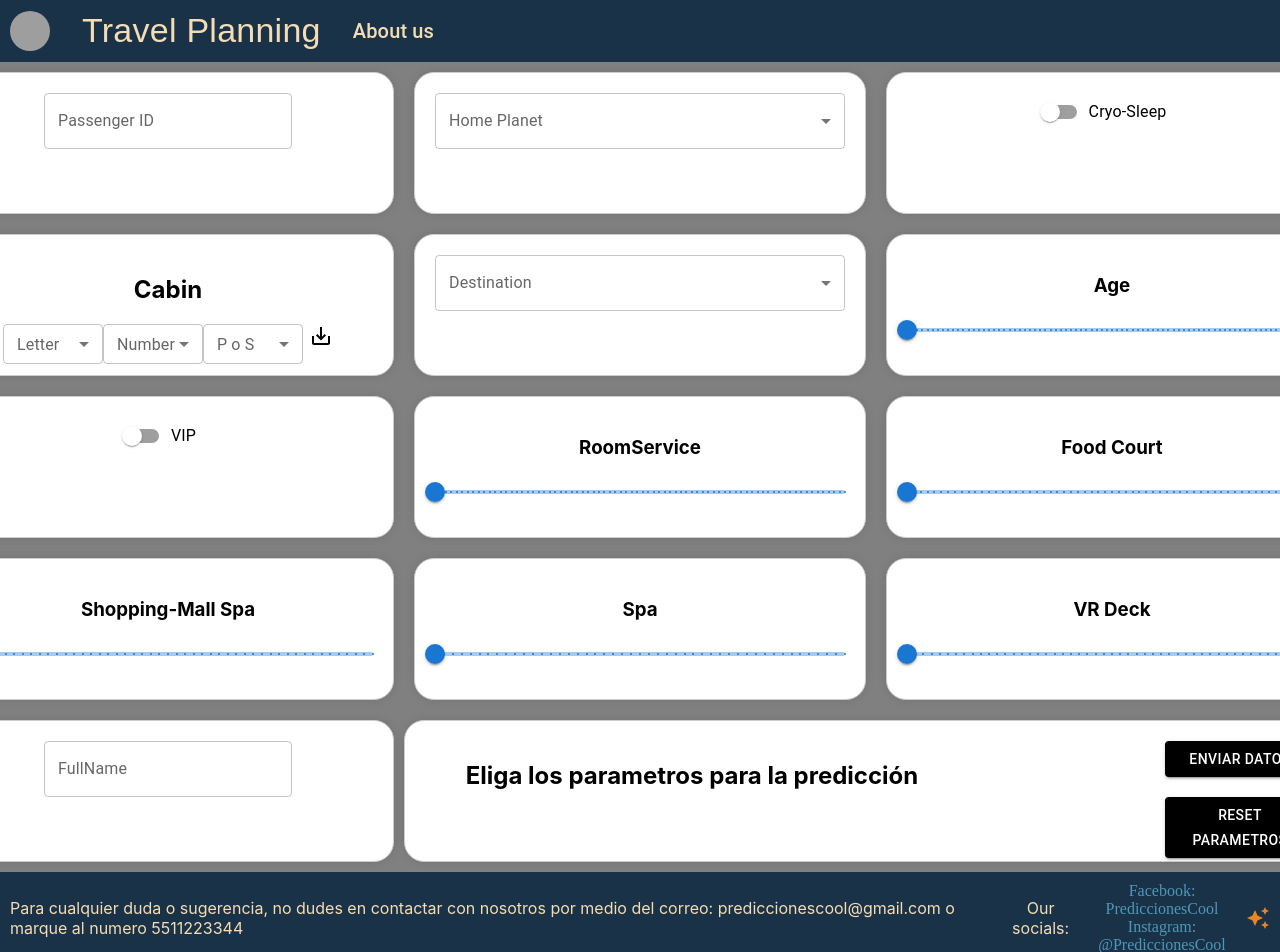
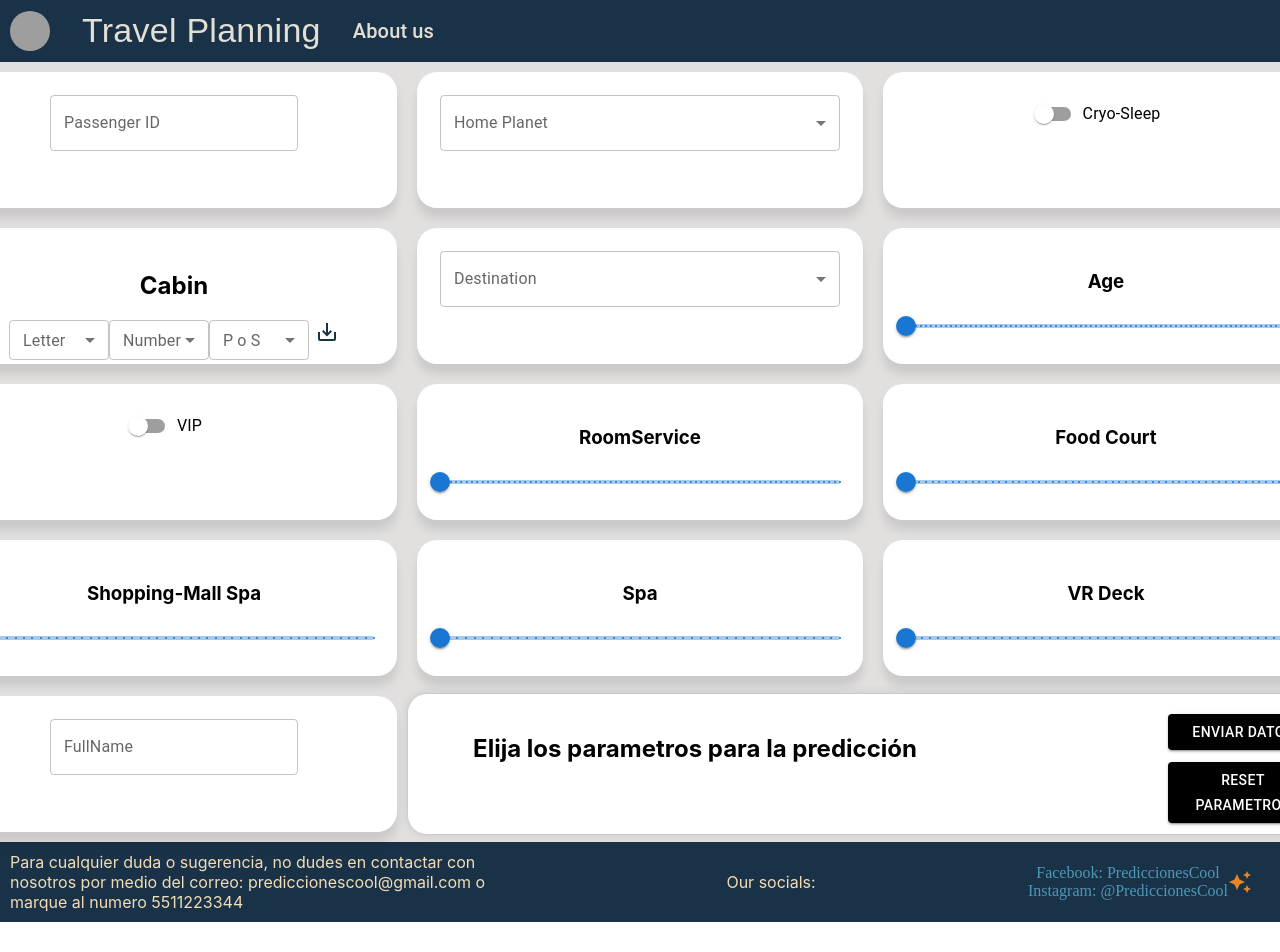
Before and after one commit to BionicDruid/Titanic-Romulus, a React (Create React App) app in the folder Front/romulusweb/: page / in a window 1280 px wide. Shown: the top 952 px of the page. After the commit the page ends 922 px from the top, so only its background shows below. Built offline with nearby package versions, Linux system fonts and the light colour scheme; grey boxes are pictures that could not be loaded.

Commit message:
menos colorido, mas profesional

```diff
--- a/Front/romulusweb/package.json
+++ b/Front/romulusweb/package.json
@@ -6,7 +6,7 @@
     "@emotion/react": "^11.13.3",
     "@emotion/styled": "^11.13.0",
     "@mui/icons-material": "^6.0.2",
-    "@mui/material": "^6.0.2",
+    "@mui/material": "^6.1.0",
     "@testing-library/jest-dom": "^5.17.0",
     "@testing-library/react": "^13.4.0",
     "@testing-library/user-event": "^13.5.0",
--- a/Front/romulusweb/src/App/Pages/Page.jsx
+++ b/Front/romulusweb/src/App/Pages/Page.jsx
@@ -4,7 +4,8 @@ import "../../Styles/page.css";
 import axios from "axios";
 import SaveAltIcon from '@mui/icons-material/SaveAlt';
 
-const enviodatosURLPrueba = "http://184.72.104.18:8080/predict"
+//const enviodatosURLPrueba = "http://184.72.104.18:8080/predict"
+const enviodatosURLPrueba = "http://3.93.149.78:8080/predict"
 // Local casa const enviodatosURLPrueba = "http://192.168.68.115:8080/predict"
 
 export default function Formulario() {
@@ -388,7 +389,7 @@ export default function Formulario() {
                 :
                     <div className="item-default">
                         <div className="texto-default">
-                            <h2>Eliga los parametros para la predicción</h2>
+                            <h2>Elija los parametros para la predicción</h2>
                         </div>
                         <div className="botones-default">
                             <Button className ="boton-default" variant="contained" onClick={() => {enviarParametros(parametrosEnviados);handleDefault()}}>Enviar Datos</Button>
--- a/Front/romulusweb/src/Styles/footer.css
+++ b/Front/romulusweb/src/Styles/footer.css
@@ -2,7 +2,7 @@
     display: flex;
     align-items: center; /* Alinea los elementos verticalmente */
     padding: 10px;
-    color: #F4DDB4ff;
+    color: rgb(228, 223, 213);
     background-color:#193248ff ;
   }
   .footer-column {
@@ -12,11 +12,17 @@
     flex-direction: column;
     text-align: left;
     text-wrap: wrap;
+    overflow-y: hidden;
+    width: 40%;
 
   }
   .footer-about {
     color: #F4DDB4ff;
     text-decoration: none;
+    display: flex;
+    flex-direction: column;
+    margin: 5px;
+    width: 40%;
   }
   .footer-foot{
     color: #4E97B7ff;
--- a/Front/romulusweb/src/Styles/header.css
+++ b/Front/romulusweb/src/Styles/header.css
@@ -21,7 +21,7 @@
     justify-content: space-between; /* O space-around, flex-start, según necesites */
     align-items: center; /* Alinea los elementos verticalmente */
     padding: 10px;
-    color: #F4DDB4ff;
+    color:rgb(228, 223, 213);
     font-family: 'MoonDart';
     background-color:#193248ff ;
 }
--- a/Front/romulusweb/src/Styles/page.css
+++ b/Front/romulusweb/src/Styles/page.css
@@ -1,6 +1,6 @@
 .Page{
     display: flex;
-    background-color: grey;
+    background-color: rgb(226, 223, 223);
 }
 
 .Formulario{
@@ -10,22 +10,33 @@
     justify-content: center;
     width: 100%;
 }
-
 .item{
     margin: 10px;
     padding: 20px;
     border: 1px solid #ccc;
+    border: 3px solid #ffffff48;
     border-radius: 20px;
     box-shadow: 0 0 10px rgba(0, 0, 0, 0.1);
+    box-shadow: 0 10px 10px rgba(0, 0, 0, 0.1);
     text-align: center;
     width: 410px;
     height: 100px;
     background-color: white;
+    width: 400px;
+    height: 90px;
+    backdrop-filter: blur(16px) saturate(120%);
+    -webkit-backdrop-filter: blur(16px) saturate(100%);
 }
 
 .save-button{
     padding-left: 6px;
     font-size: 40px;
+    color: #193248ff;
+}
+
+.save-button:hover{
+    color: rgb(138, 140, 142);
+
 }
 
 .item-resultadoPositivo,
@@ -51,12 +62,12 @@
 }
 
 .item-resultadoPositivo {
-    background-color: green;
+    background-color: #193248ff;
     color: azure;
 }
 
 .item-resultadoNegativo {
-    background-color: red;
+    background-color: #E98624ff;
     color: azure;
 }
 
@@ -85,7 +96,7 @@
     justify-self: flex-end;
     display: flex;
     flex-direction: column;
-    gap: 20px;
+    gap: 12px;
 }
 
 .botonResultado-Positivo{
```
Also changed, not shown: 1 other file (tests, documents, lock files or other folders).
